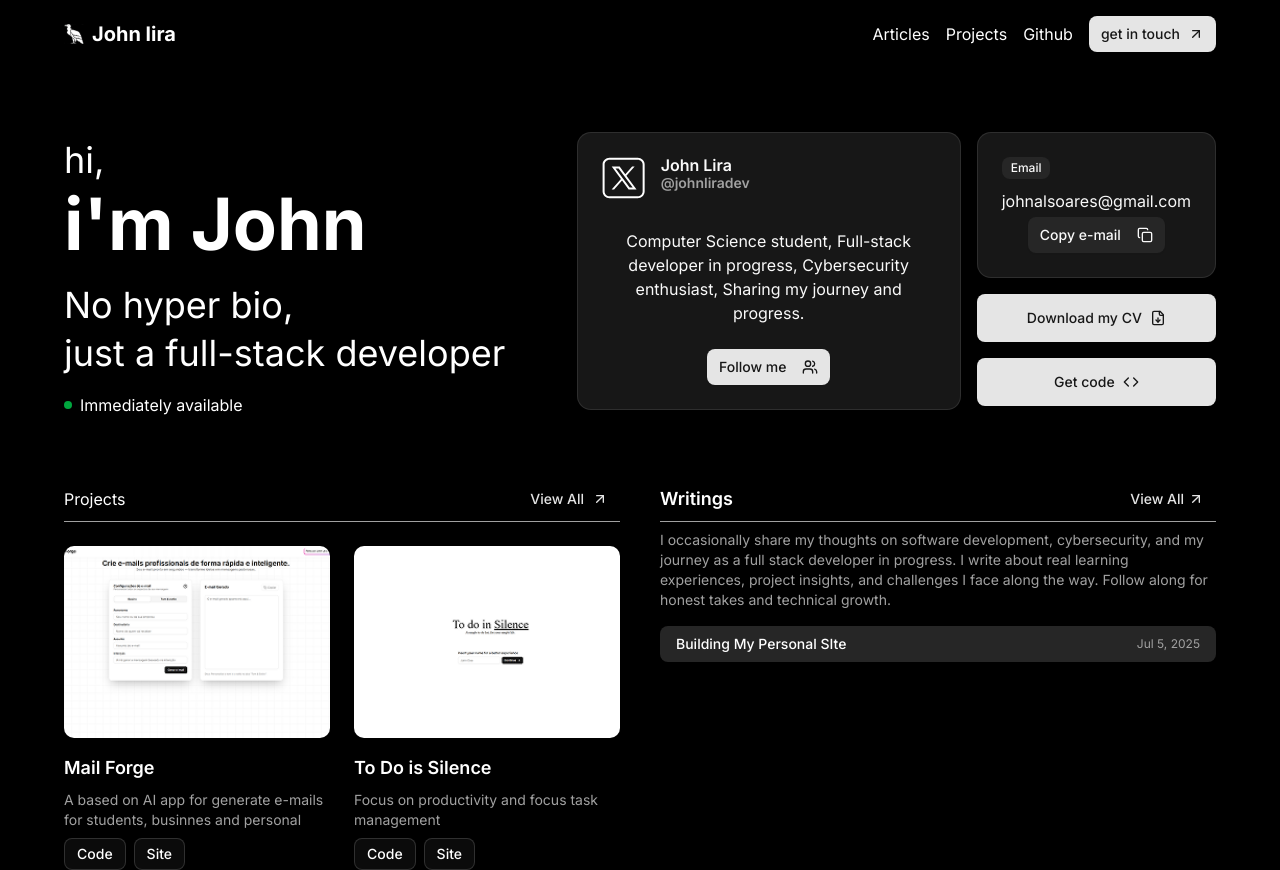
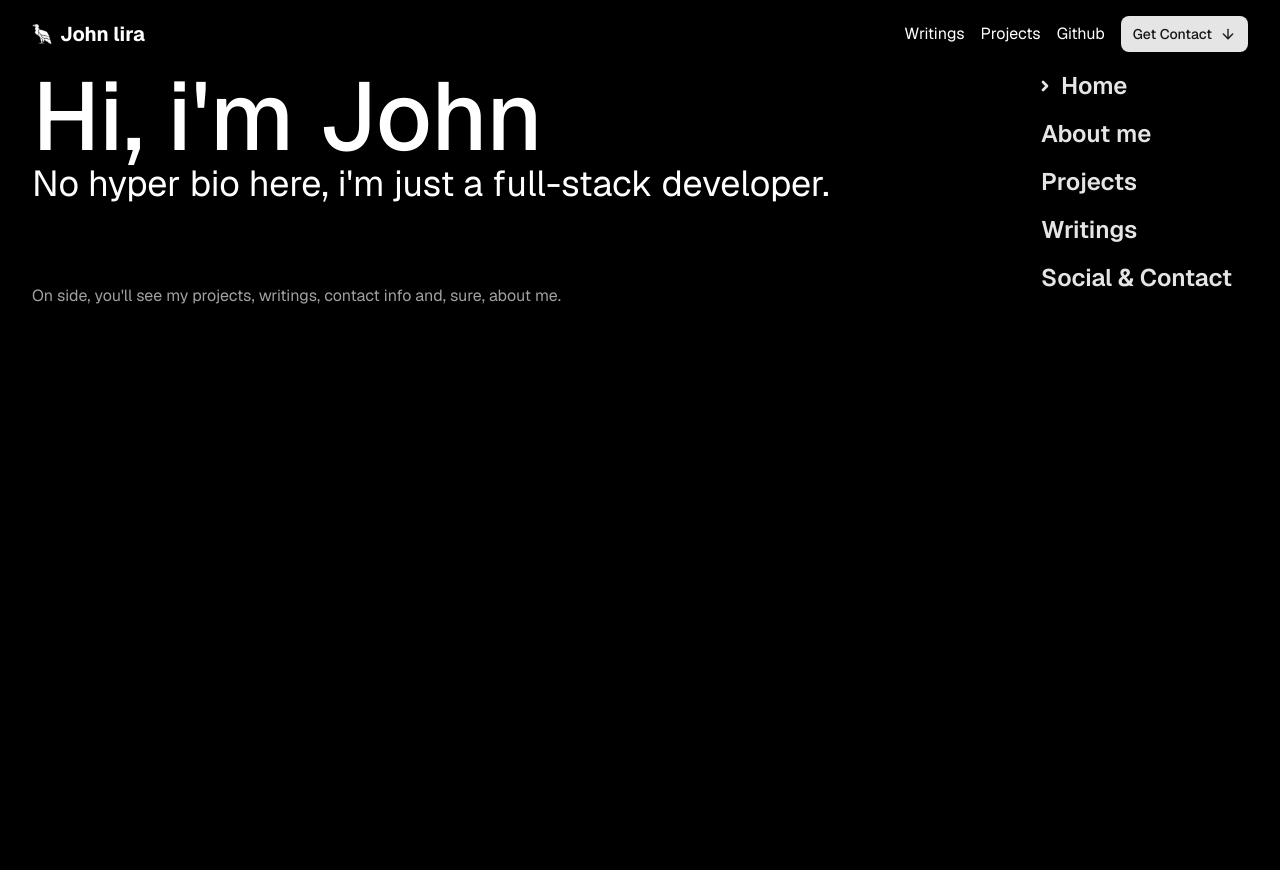
Before and after one commit to johnliradev/site, a Next.js app: page / in a window 1280 px wide. After the commit the page ends 800 px from the top, so only its background shows below. Built offline with nearby package versions, Linux system fonts and the light colour scheme.

Commit message:
feat: implement selector

```diff
--- a/src/app/layout.tsx
+++ b/src/app/layout.tsx
@@ -1,9 +1,9 @@
 import type { Metadata } from "next";
-import { Inter } from "next/font/google";
+import { Geist } from "next/font/google";
 import "./globals.css";
 import { Header } from "../components/Header";
 
-const inter = Inter({
+const geist = Geist({
   subsets: ["latin"],
 });
 
@@ -20,9 +20,9 @@ export default function RootLayout({
   return (
     <html lang="en">
       <body
-        className={`${inter.className}  antialiased min-h-screen transition-all bg-black text-white duration-150`}
+        className={`${geist.className}  antialiased min-h-screen transition-all bg-black text-white duration-150`}
       >
-        <div className="dark mx-auto flex flex-col items-center  w-[90%] max-w-7xl">
+        <div className="dark mx-auto flex flex-col items-center  w-[95%] max-w-[1420px]">
           <Header />
           {children}
         </div>
--- a/src/app/page.tsx
+++ b/src/app/page.tsx
@@ -1,48 +1,92 @@
 "use client";
-import { EmailCard } from "@/components/EmailCard";
 import { Hero } from "@/components/Hero";
 import { ProjectsPreview } from "@/components/ProjectsPreview";
+import { SocialCard } from "@/components/SocialCard";
 import { Button } from "@/components/ui/button";
 import { WritingsPreview } from "@/components/WritingsPreview";
-import { XCard } from "@/components/XCard";
-import { Code, FileDown } from "lucide-react";
+import { ChevronRight } from "lucide-react";
+import { useState } from "react";
 import { motion } from "motion/react";
 
 export default function Home() {
+  const [selected, SetSelected] = useState<string>("home");
   return (
     <>
-      <div className="flex w-full justify-between my-16 ">
-        <Hero />
-        <div className="flex gap-4">
-          <XCard />
-          <div className="space-y-4 max-w-[260px]">
-            <EmailCard />
-            <motion.div
-              initial={{ opacity: 0, x: 80 }}
-              animate={{ opacity: 1, x: 0 }}
-              transition={{ duration: 0.6, ease: "easeOut" }}
+      <div className="flex justify-between w-full">
+        {/* Viewer */}
+        {selected === "home" && <Hero />}
+        {selected === "about" && <p>building</p>}
+        {selected === "projects" && <ProjectsPreview />}
+        {selected === "writings" && <WritingsPreview />}
+        {selected === "social" && <SocialCard />}
+        {/* Selector */}
+        <motion.ul
+          className="flex flex-col gap-3"
+          initial={{ opacity: 0, x: 80 }}
+          animate={{ opacity: 1, x: 0 }}
+          transition={{ duration: 0.6, ease: "easeOut" }}
+        >
+          <li>
+            <Button
+              variant={"link"}
+              onClick={() => SetSelected("home")}
+              className="font-semibold text-2xl"
             >
-              <Button size={"xl"}>
-                <p>Download my CV</p>
-                <FileDown />
-              </Button>
-            </motion.div>
-            <motion.div
-              initial={{ opacity: 0, x: 80 }}
-              animate={{ opacity: 1, x: 0 }}
-              transition={{ duration: 0.6, ease: "easeOut" }}
+              {selected === "home" && (
+                <ChevronRight strokeWidth={4} size={36} />
+              )}
+              Home
+            </Button>
+          </li>
+          <li>
+            <Button
+              variant={"link"}
+              onClick={() => SetSelected("about")}
+              className="font-semibold text-2xl"
             >
-              <Button size={"xl"}>
-                <p>Get code</p>
-                <Code />
-              </Button>
-            </motion.div>
-          </div>
-        </div>
-      </div>
-      <div className="flex w-full justify-between gap-10">
-        <ProjectsPreview />
-        <WritingsPreview />
+              {selected === "about" && (
+                <ChevronRight strokeWidth={4} size={36} />
+              )}
+              About me
+            </Button>
+          </li>
+          <li>
+            <Button
+              variant={"link"}
+              onClick={() => SetSelected("projects")}
+              className="font-semibold text-2xl"
+            >
+              {selected === "projects" && (
+                <ChevronRight strokeWidth={4} size={36} />
+              )}
+              Projects
+            </Button>
+          </li>
+          <li>
+            <Button
+              variant={"link"}
+              onClick={() => SetSelected("writings")}
+              className="font-semibold text-2xl"
+            >
+              {selected === "writings" && (
+                <ChevronRight strokeWidth={4} size={36} />
+              )}
+              Writings
+            </Button>
+          </li>
+          <li>
+            <Button
+              variant={"link"}
+              onClick={() => SetSelected("social")}
+              className="font-semibold text-2xl"
+            >
+              {selected === "social" && (
+                <ChevronRight strokeWidth={4} size={36} />
+              )}
+              Social & Contact
+            </Button>
+          </li>
+        </motion.ul>
       </div>
     </>
   );
--- a/src/components/EmailCard/index.tsx
+++ b/src/components/EmailCard/index.tsx
@@ -32,8 +32,8 @@ export const EmailCard = () => {
 
   return (
     <motion.div
-      initial={{ opacity: 0, x: 80 }}
-      animate={{ opacity: 1, x: 0 }}
+      initial={{ opacity: 0, y: 40 }}
+      animate={{ opacity: 1, y: 0 }}
       transition={{ duration: 0.6, ease: "easeOut" }}
     >
       <Card className="gap-1 max-h-fit">
--- a/src/components/Header/index.tsx
+++ b/src/components/Header/index.tsx
@@ -3,7 +3,7 @@ import Image from "next/image";
 import Link from "next/link";
 import vultureIcon from "@/assets/vulture.svg";
 import { Button } from "../ui/button";
-import { ArrowUpRight } from "lucide-react";
+import { ArrowDown, ArrowUpRight } from "lucide-react";
 import { motion } from "motion/react";
 
 export const Header = () => {
@@ -21,8 +21,8 @@ export const Header = () => {
       <div className="flex items-center gap-4">
         <ul className="flex gap-4">
           <li>
-            <Link href={"/articles"}>
-              <p>Articles</p>
+            <Link href={"/writings"}>
+              <p>Writings</p>
             </Link>
           </li>
           <li>
@@ -31,14 +31,14 @@ export const Header = () => {
             </Link>
           </li>
           <li>
-            <Link href={"/"}>
+            <Link href={"https://github.com/johnliradev"} target="_blank">
               <p>Github</p>
             </Link>
           </li>
         </ul>
         <Button>
-          <p>get in touch</p>
-          <ArrowUpRight />
+          <p>Get Contact</p>
+          <ArrowDown />
         </Button>
       </div>
     </motion.header>
--- a/src/components/Hero/index.tsx
+++ b/src/components/Hero/index.tsx
@@ -7,35 +7,36 @@ export const Hero = () => {
       initial={{ opacity: 0, y: 40 }}
       animate={{ opacity: 1, y: 0 }}
       transition={{ duration: 0.6, ease: "easeOut" }}
+      className="flex flex-col gap-20"
     >
+      <div>
         <motion.p
           initial={{ opacity: 0, y: 40 }}
           animate={{ opacity: 1, y: 0 }}
           transition={{ duration: 0.6, delay: 0.1, ease: "easeOut" }}
-        className="text-4xl/14"
+          className="text-8xl font-medium"
         >
-        hi,
-        <br />
-        <span className="text-7xl font-bold">i'm John</span>
+          Hi, i'm John
         </motion.p>
         <motion.p
           initial={{ opacity: 0, y: 40 }}
           animate={{ opacity: 1, y: 0 }}
           transition={{ duration: 0.6, delay: 0.3, ease: "easeOut" }}
-        className="text-4xl/12 mt-4 "
+          className="text-4xl"
         >
-        No hyper bio, <br />
-        just a full-stack developer
+          No hyper bio here, i'm just a full-stack developer.
         </motion.p>
-      <motion.div
+      </div>
+
+      <motion.p
         initial={{ opacity: 0, y: 40 }}
         animate={{ opacity: 1, y: 0 }}
         transition={{ duration: 0.6, delay: 0.8, ease: "easeOut" }}
-        className="flex items-center gap-2 mt-4"
+        className="text-muted-foreground"
       >
-        <div className="ping h-2 w-2 bg-green-600 rounded-full"></div>
-        <p>Immediately available</p>
-      </motion.div>
+        On side, you'll see my projects, writings, contact info and, sure, about
+        me.
+      </motion.p>
     </motion.div>
   );
 };
--- a/src/components/ProjectsPreview/index.tsx
+++ b/src/components/ProjectsPreview/index.tsx
@@ -1,6 +1,6 @@
 import { ArrowUpRight } from "lucide-react";
 import { Button } from "../ui/button";
-import { projects } from "../Projects/data";
+import { projects } from "../../lib/Projects/data";
 import Link from "next/link";
 
 import { motion } from "motion/react";
@@ -9,11 +9,11 @@ export const ProjectsPreview = () => {
   return (
     <motion.div
       className="w-full"
-      initial={{ opacity: 0, y: 20 }}
+      initial={{ opacity: 0, y: 40 }}
       animate={{ opacity: 1, y: 0 }}
       transition={{ duration: 0.6, ease: "easeOut" }}
     >
-      <div className="flex items-center justify-between border-b  pb-1 border-muted-foreground">
+      <div className="flex  items-center justify-between border-b  pb-1 border-muted-foreground">
         <p>Projects</p>
         <Link href={"/projects"}>
           <Button variant={"link"}>
@@ -22,12 +22,12 @@ export const ProjectsPreview = () => {
           </Button>
         </Link>
       </div>
-      <div className="grid grid-cols-2 gap-6 mt-6">
+      <div className="grid grid-cols-1 sm:grid-cols-2 gap-6 mt-6">
         {projects.slice(0, 2).map((project, index) => (
           <motion.div
             key={index}
             className="space-y-4"
-            initial={{ opacity: 0, y: 20 }}
+            initial={{ opacity: 0, y: 40 }}
             animate={{ opacity: 1, y: 0 }}
             transition={{ duration: 0.6, delay: index * 0.4, ease: "easeOut" }}
           >
--- /dev/null
+++ b/src/components/SocialCard/index.tsx
@@ -0,0 +1,36 @@
+import { FileDown, Code } from "lucide-react";
+import { motion } from "motion/react";
+import { EmailCard } from "../EmailCard";
+import { Button } from "../ui/button";
+import { XCard } from "../XCard";
+
+export const SocialCard = () => {
+  return (
+    <div className="flex gap-4">
+      <XCard />
+      <div className="space-y-4 max-w-[260px]">
+        <EmailCard />
+        <motion.div
+          initial={{ opacity: 0, y: 40 }}
+          animate={{ opacity: 1, y: 0 }}
+          transition={{ duration: 0.6, ease: "easeOut" }}
+        >
+          <Button size={"xl"}>
+            <p>Download my CV</p>
+            <FileDown />
+          </Button>
+        </motion.div>
+        <motion.div
+          initial={{ opacity: 0, y: 40 }}
+          animate={{ opacity: 1, y: 0 }}
+          transition={{ duration: 0.6, ease: "easeOut" }}
+        >
+          <Button size={"xl"}>
+            <p>Get code</p>
+            <Code />
+          </Button>
+        </motion.div>
+      </div>
+    </div>
+  );
+};
--- a/src/components/WritingsPreview/index.tsx
+++ b/src/components/WritingsPreview/index.tsx
@@ -14,7 +14,7 @@ export const WritingsPreview = () => {
   return (
     <motion.div
       className="w-full"
-      initial={{ opacity: 0, y: 20 }}
+      initial={{ opacity: 0, y: 40 }}
       animate={{ opacity: 1, y: 0 }}
       transition={{ duration: 0.6, ease: "easeOut" }}
     >
--- a/src/components/XCard/index.tsx
+++ b/src/components/XCard/index.tsx
@@ -18,8 +18,8 @@ import Link from "next/link";
 export const XCard = () => {
   return (
     <motion.div
-      initial={{ opacity: 0, x: 80 }}
-      animate={{ opacity: 1, x: 0 }}
+      initial={{ opacity: 0, y: 40 }}
+      animate={{ opacity: 1, y: 0 }}
       transition={{ duration: 0.6, ease: "easeOut" }}
       className="w-full max-w-sm text-center"
     >
```
Also changed, not shown: src/lib/Projects/data.ts (renamed from src/components/Projects/data.ts). Lines whose indentation alone changed are shown as unchanged.
